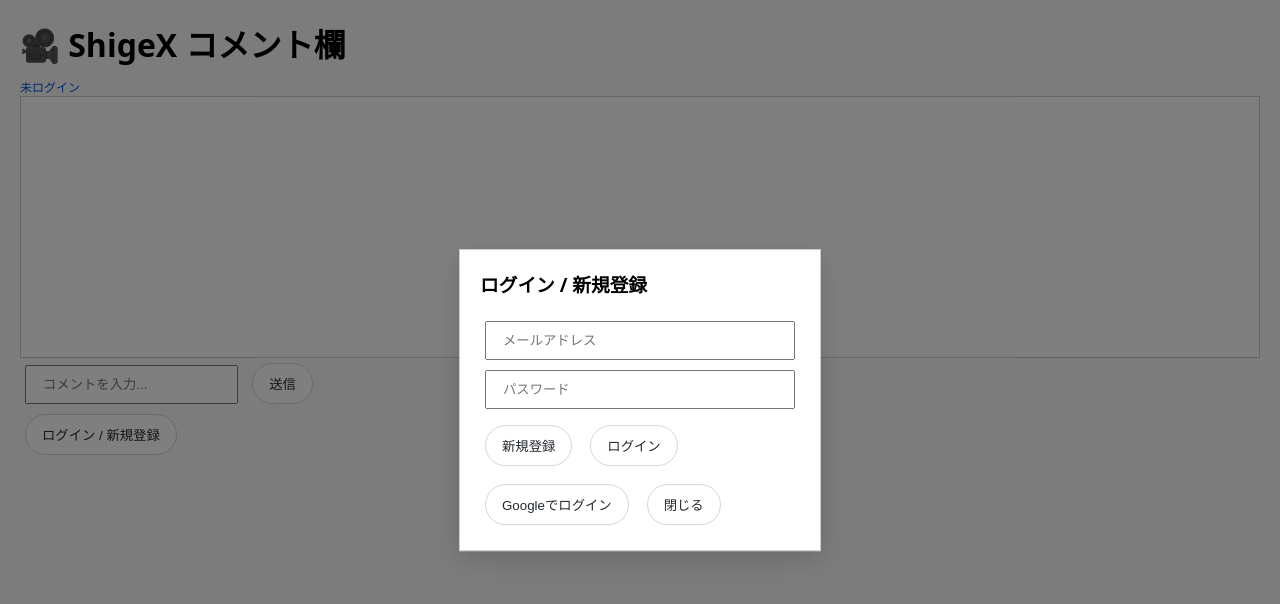
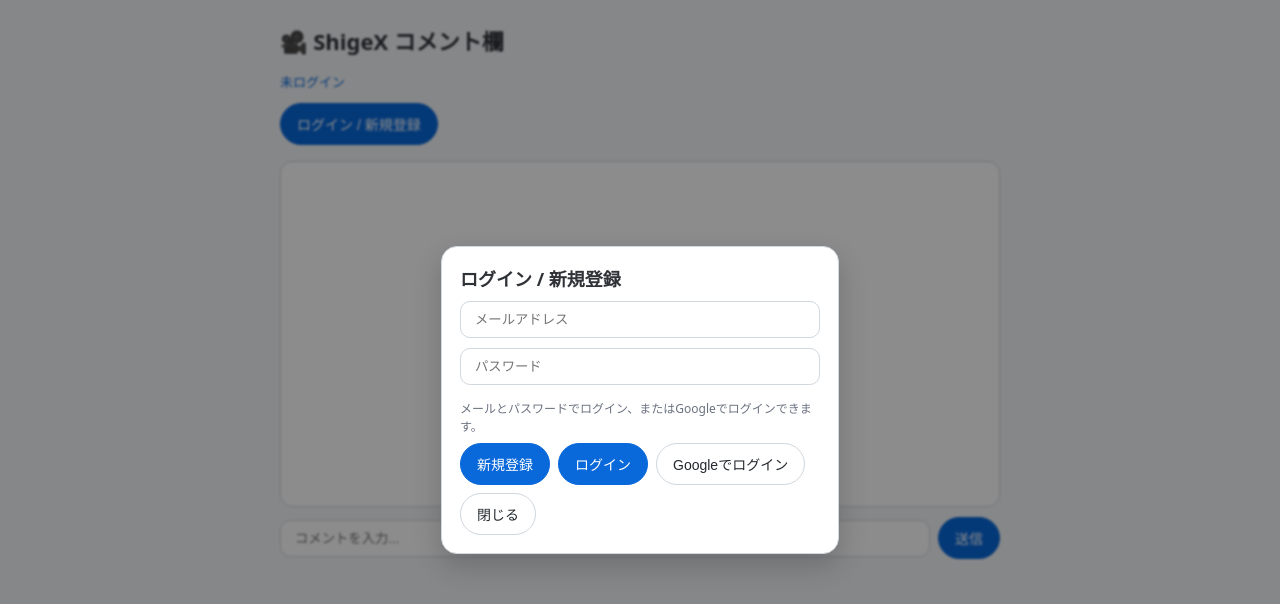
Before and after one commit to dabin2011/shige-live, a website: page public/index.html in a window 1280 px wide. Both pictures are taken after a click on the button "ログイン / 新規登録". Drawn offline with Linux system fonts and the light colour scheme; no server answers.

Commit message:
Update index.html

```diff
--- a/public/index.html
+++ b/public/index.html
@@ -2,94 +2,231 @@
 <html lang="ja">
 <head>
   <meta charset="UTF-8" />
-  <title>ShigeX コメント＆マイページ（丸ボタン版）</title>
+  <title>ShigeX コメント＆マイページ（改善版）</title>
   <meta name="viewport" content="width=device-width, initial-scale=1" />
   <style>
-    body { font-family: system-ui, Arial; background: #f9f9f9; margin: 0; padding: 20px; }
-    h1 { margin: 0 0 12px; }
-    input, button { padding: 10px 16px; margin: 5px; }
+    :root{
+      --bg:#f4f6f8;
+      --card:#ffffff;
+      --text:#2f3237;
+      --muted:#6b7280;
+      --primary:#0969da;
+      --primary-dark:#0757b2;
+      --border:#d0d7de;
+      --divider:#e5e7eb;
+      --success:#0b7a15;
+      --error:#b00020;
+    }
 
-    /* 丸ボタンスタイル */
+    body {
+      font-family: system-ui, -apple-system, "Segoe UI", Roboto, Arial, sans-serif;
+      background: var(--bg);
+      color: var(--text);
+      margin: 0;
+      padding: 24px;
+    }
+
+    .container {
+      max-width: 720px;
+      margin: 0 auto;
+    }
+
+    h1 {
+      margin: 0 0 16px;
+      font-size: 22px;
+    }
+
+    /* Inputs */
+    input[type="text"], input[type="email"], input[type="password"] {
+      width: 100%;
+      padding: 10px 14px;
+      border: 1px solid var(--border);
+      border-radius: 10px;
+      background: var(--card);
+      color: var(--text);
+      box-sizing: border-box;
+    }
+
+    /* Rounded buttons */
     button {
       border-radius: 9999px;
-      border: 1px solid #d0d7de;
-      background: #ffffff;
+      border: 1px solid var(--border);
+      background: #fff;
       color: #24292f;
+      padding: 10px 16px;
+      font-size: 14px;
       cursor: pointer;
-      transition: background 0.15s ease, box-shadow 0.15s ease, transform 0.05s ease;
+      transition: background 0.15s ease, transform 0.05s ease, box-shadow 0.15s ease;
     }
     button:hover { background: #f6f8fa; }
     button:active { transform: translateY(1px); }
-    button:disabled { opacity: 0.6; cursor: not-allowed; }
+    button.primary {
+      background: var(--primary);
+      color: #fff;
+      border-color: var(--primary);
+    }
+    button.primary:hover { background: var(--primary-dark); border-color: var(--primary-dark); }
 
-    #messages { border: 1px solid #ccc; background: #fff; padding: 10px; height: 240px; overflow-y: auto; }
-    #status { font-size: 12px; margin-top: 8px; }
-    .info { color: #0057d9; }
-    .error { color: #b00020; }
+    /* Status */
+    #status {
+      font-size: 13px;
+      margin-bottom: 12px;
+    }
+    .info { color: var(--primary); }
+    .error { color: var(--error); }
 
-    /* ポップアップ共通 */
-    .popup { display: none; position: fixed; top: 50%; left: 50%; transform: translate(-50%, -50%);
-             background: #fff; border: 1px solid #ccc; padding: 20px; z-index: 1000; width: 320px; box-shadow: 0 8px 24px rgba(0,0,0,0.15); }
-    .popup h3 { margin-top: 0; }
-    .overlay { display: none; position: fixed; top: 0; left: 0; width: 100%; height: 100%;
-               background: rgba(0,0,0,0.5); z-index: 999; }
-    .popup .row { display: flex; flex-direction: column; }
-    .actions { display: flex; flex-wrap: wrap; gap: 8px; margin-top: 6px; }
+    /* Comment area */
+    #messages {
+      border: 1px solid var(--border);
+      background: var(--card);
+      padding: 12px;
+      height: 320px;
+      overflow-y: auto;
+      border-radius: 12px;
+    }
+
+    .comment {
+      display: flex;
+      gap: 10px;
+      align-items: flex-start;
+      padding: 12px 8px;
+      border-bottom: 1px dashed var(--divider);
+    }
+    .comment:last-child { border-bottom: none; }
+    .avatar {
+      width: 28px; height: 28px;
+      border-radius: 50%;
+      background: #e9eef5;
+      flex: 0 0 28px;
+    }
+    .comment-body { flex: 1; }
+    .comment-meta {
+      font-size: 12px;
+      color: var(--muted);
+      margin-bottom: 4px;
+    }
+    .comment-user {
+      font-weight: 600;
+      color: var(--primary);
+      margin-right: 6px;
+    }
+    .comment-text {
+      font-size: 14px;
+      line-height: 1.5;
+      word-break: break-word;
+    }
+
+    .composer {
+      display: grid;
+      grid-template-columns: 1fr auto;
+      gap: 8px;
+      margin-top: 10px;
+      align-items: center;
+    }
+
+    /* Top actions */
+    .top-actions {
+      display: flex;
+      gap: 8px;
+      margin: 12px 0 16px;
+    }
+
+    /* Popups */
+    .overlay {
+      display: none;
+      position: fixed;
+      inset: 0;
+      background: rgba(0,0,0,0.45);
+      z-index: 999;
+      backdrop-filter: blur(1px);
+    }
+    .popup {
+      display: none;
+      position: fixed;
+      top: 50%; left: 50%;
+      transform: translate(-50%, -50%);
+      width: 360px;
+      max-width: calc(100% - 40px);
+      background: var(--card);
+      border: 1px solid var(--border);
+      border-radius: 16px;
+      box-shadow: 0 12px 28px rgba(0,0,0,0.18);
+      z-index: 1000;
+      padding: 18px;
+    }
+    .popup h3 {
+      margin: 0 0 10px;
+      font-size: 18px;
+    }
+    .popup .row { display: grid; gap: 10px; }
+    .popup .actions { display: flex; flex-wrap: wrap; gap: 8px; margin-top: 8px; }
+    .hint { font-size: 12px; color: var(--muted); margin-top: 4px; }
+    .section { margin-top: 18px; }
   </style>
 </head>
 <body>
+  <div class="container">
     <h1>🎥 ShigeX コメント欄</h1>
 
-  <!-- ステータス -->
+    <!-- Status -->
     <div id="status" class="info">未ログイン</div>
 
-  <!-- コメント欄 -->
-  <div id="chat">
-    <div id="messages"></div>
-    <input id="comment" type="text" placeholder="コメントを入力..." />
-    <button onclick="sendComment()">送信</button>
+    <!-- Top actions -->
+    <div class="top-actions">
+      <div id="authButtons">
+        <button class="primary" onclick="openLoginPopup()">ログイン / 新規登録</button>
+      </div>
+      <div id="mypageButtons" style="display:none;">
+        <button class="primary" onclick="openMypagePopup()">マイページ</button>
+      </div>
     </div>
 
-  <!-- ログインボタン／マイページボタン -->
-  <div id="authButtons">
-    <button onclick="openLoginPopup()">ログイン / 新規登録</button>
+    <!-- Messages -->
+    <div id="messages"></div>
+
+    <!-- Composer -->
+    <div class="composer">
+      <input id="comment" type="text" placeholder="コメントを入力..." />
+      <button class="primary" onclick="sendComment()">送信</button>
     </div>
-  <div id="mypageButtons" style="display:none;">
-    <button onclick="openMypagePopup()">マイページ</button>
   </div>
 
-  <!-- ログイン／新規登録ポップアップ -->
+  <!-- Login / Register Popup -->
   <div class="overlay" id="loginOverlay"></div>
   <div class="popup" id="loginPopup">
     <h3>ログイン / 新規登録</h3>
     <div class="row">
       <input id="email" type="email" placeholder="メールアドレス" />
       <input id="password" type="password" placeholder="パスワード" />
+      <div class="hint">メールとパスワードでログイン、またはGoogleでログインできます。</div>
     </div>
     <div class="actions">
-      <button onclick="signup()">新規登録</button>
-      <button onclick="login()">ログイン</button>
+      <button class="primary" onclick="signup()">新規登録</button>
+      <button class="primary" onclick="login()">ログイン</button>
       <button onclick="loginWithGoogle()">Googleでログイン</button>
       <button onclick="closeLoginPopup()">閉じる</button>
     </div>
   </div>
 
-  <!-- マイページポップアップ -->
+  <!-- My Page Popup -->
   <div class="overlay" id="mypageOverlay"></div>
   <div class="popup" id="mypagePopup">
     <h3>マイページ</h3>
     <div id="currentUsername">現在のユーザー名: 未設定</div>
-    <div class="row" style="margin-top:8px;">
+
+    <div class="section">
+      <div class="row">
         <input type="text" id="newUsername" placeholder="新しいユーザー名" />
       </div>
       <div class="actions">
-      <button onclick="changeUsername()">ユーザー名変更</button>
+        <button class="primary" onclick="changeUsername()">ユーザー名変更</button>
         <button onclick="logout()">ログアウト</button>
         <button onclick="closeMypagePopup()">閉じる</button>
       </div>
     </div>
+  </div>
 
-  <!-- Firebase SDK v9 -->
+  <!-- App Script -->
   <script type="module">
     import { initializeApp } from "https://www.gstatic.com/firebasejs/9.6.1/firebase-app.js";
     import {
@@ -101,7 +238,6 @@
       doc, setDoc, getDoc
     } from "https://www.gstatic.com/firebasejs/9.6.1/firebase-firestore.js";
 
-    // あなたのFirebase設定に置き換え
     // Firebase設定（Firebase Consoleからコピー）
     const firebaseConfig = {
       apiKey: "AIzaSyAoW1t-VsQwbr5sJAPi2zLjeox363Mbq5I",
@@ -122,7 +258,7 @@
       statusEl.className = type;
     }
 
-    // ポップアップ操作
+    // Popup controls
     function openLoginPopup() {
       document.getElementById("loginOverlay").style.display = "block";
       document.getElementById("loginPopup").style.display = "block";
@@ -140,7 +276,7 @@
       document.getElementById("mypagePopup").style.display = "none";
     }
 
-    // 認証状態監視
+    // Auth state
     onAuthStateChanged(auth, async (user) => {
       if (user) {
         setStatus(`ログイン中：${user.email}`, "info");
@@ -155,7 +291,7 @@
       }
     });
 
-    // 新規登録
+    // Sign up
     async function signup() {
       const email = document.getElementById("email").value.trim();
       const password = document.getElementById("password").value;
@@ -174,7 +310,7 @@
       }
     }
 
-    // ログイン
+    // Login
     async function login() {
       const email = document.getElementById("email").value.trim();
       const password = document.getElementById("password").value;
@@ -188,7 +324,7 @@
       }
     }
 
-    // Googleログイン
+    // Google Login
     async function loginWithGoogle() {
       const provider = new GoogleAuthProvider();
       try {
@@ -205,7 +341,7 @@
       }
     }
 
-    // ログアウト
+    // Logout
     async function logout() {
       try {
         await signOut(auth);
@@ -216,7 +352,7 @@
       }
     }
 
-    // コメント送信
+    // Send comment
     async function sendComment() {
       const comment = document.getElementById("comment").value.trim();
       const user = auth.currentUser;
@@ -240,23 +376,53 @@
       }
     }
 
-    // コメントリアルタイム表示（期限切れ非表示）
+    // Live comments
     const q = query(collection(db, "comments"), orderBy("timestamp", "asc"));
     onSnapshot(q, (snapshot) => {
       messagesEl.innerHTML = "";
       const now = Date.now();
       snapshot.forEach(docSnap => {
-        const data = docSnap.data();
-        const exp = data.expireAt?.toDate().getTime();
+        const d = docSnap.data();
+        const exp = d.expireAt?.toDate().getTime();
         if (!exp || exp > now) {
-          const p = document.createElement("p");
-          p.textContent = `${data.user}: ${data.text}`;
-          messagesEl.appendChild(p);
+          const item = document.createElement("div");
+          item.className = "comment";
+
+          const avatar = document.createElement("div");
+          avatar.className = "avatar";
+
+          const body = document.createElement("div");
+          body.className = "comment-body";
+
+          const meta = document.createElement("div");
+          meta.className = "comment-meta";
+          const userEl = document.createElement("span");
+          userEl.className = "comment-user";
+          userEl.textContent = d.user;
+          const timeEl = document.createElement("span");
+          timeEl.textContent = d.timestamp?.toDate
+            ? new Date(d.timestamp.toDate()).toLocaleString()
+            : "";
+
+          meta.appendChild(userEl);
+          meta.appendChild(timeEl);
+
+          const text = document.createElement("div");
+          text.className = "comment-text";
+          text.textContent = d.text;
+
+          body.appendChild(meta);
+          body.appendChild(text);
+
+          item.appendChild(avatar);
+          item.appendChild(body);
+
+          messagesEl.appendChild(item);
         }
       });
     });
 
-    // ユーザー名変更
+    // Change username
     async function changeUsername() {
       const user = auth.currentUser;
       if (!user) { setStatus("ログインしてください", "error"); return; }
@@ -271,7 +437,7 @@
       }
     }
 
-    // Firestoreからユーザー名読み込み
+    // Load username
     async function loadUsername() {
       const user = auth.currentUser;
       if (!user) return;
@@ -288,7 +454,7 @@
       }
     }
 
-    // HTMLから呼べるようにグローバル公開（重要）
+    // Expose to window (ensure buttons work)
     window.openLoginPopup = openLoginPopup;
     window.closeLoginPopup = closeLoginPopup;
     window.openMypagePopup = openMypagePopup;
@@ -303,10 +469,10 @@
     window.changeUsername = changeUsername;
   </script>
 
-  <!-- メモ：
-    1) firebaseConfig をあなたの値に置換
-    2) Firebase Consoleで Authentication と Firestore を有効化
-    3) Googleログインを使う場合、Authentication > Sign-in method で Google を有効化
+  <!-- Notes:
+    1) firebaseConfig をあなたの値に置換してください
+    2) Firebase Consoleで Authentication / Firestore を有効化してください
+    3) Googleログインは Authentication > Sign-in method で Google を有効化してください
   -->
 </body>
 </html>
```
Lines whose indentation alone changed are shown as unchanged.
